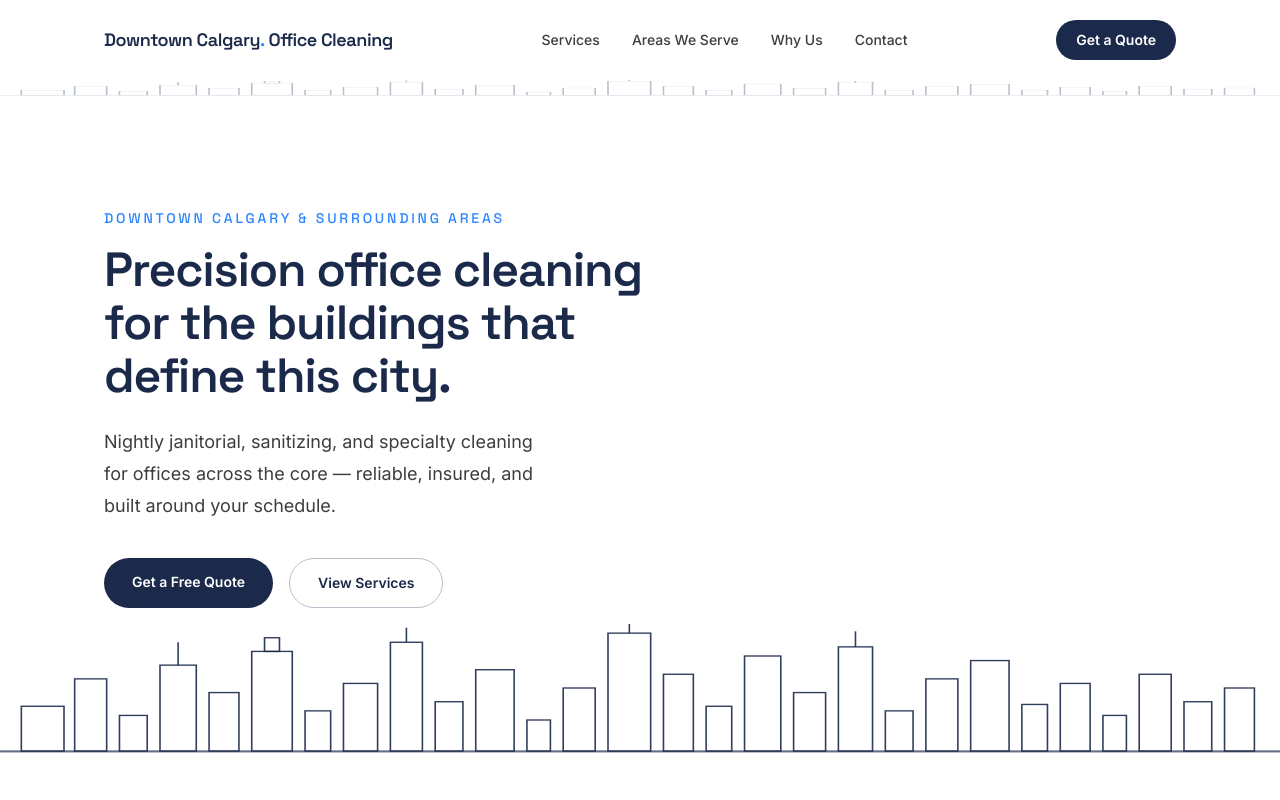
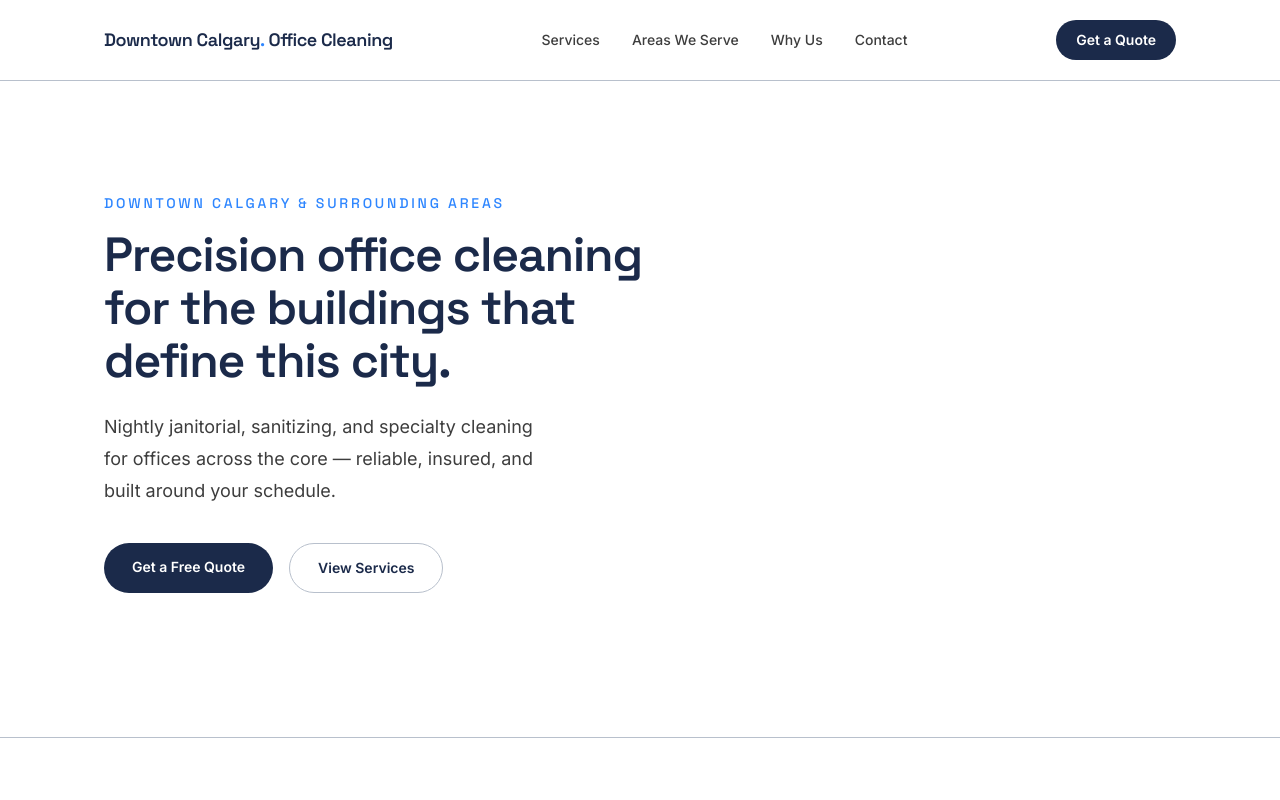
Before and after one commit to danielospina-la/downtown-calgary-office-cleaning, a Next.js app: page / in a window 1280 px wide. Shown: the top 800 px of the page. Built offline with nearby package versions, Linux system fonts and the light colour scheme.

Commit message:
Remove skyline motif, pending new design direction

```diff
--- a/src/components/Footer.tsx
+++ b/src/components/Footer.tsx
@@ -1,10 +1,7 @@
-import Skyline from "./Skyline";
-
 export default function Footer() {
   return (
     <footer className="bg-navy">
-      <Skyline className="h-10 w-full text-steel/40" strokeColor="currentColor" />
-      <div className="mx-auto flex max-w-6xl flex-col items-start justify-between gap-6 px-6 pb-10 sm:flex-row sm:items-center sm:px-10">
+      <div className="mx-auto flex max-w-6xl flex-col items-start justify-between gap-6 px-6 py-10 sm:flex-row sm:items-center sm:px-10">
         <p className="font-heading text-sm font-semibold text-white">
           Downtown Calgary Office Cleaning
         </p>
--- a/src/components/Header.tsx
+++ b/src/components/Header.tsx
@@ -1,5 +1,3 @@
-import Skyline from "./Skyline";
-
 const NAV_LINKS = [
   { label: "Services", href: "#services" },
   { label: "Areas We Serve", href: "#areas" },
@@ -9,7 +7,7 @@ const NAV_LINKS = [
 
 export default function Header() {
   return (
-    <header className="sticky top-0 z-50 bg-white">
+    <header className="sticky top-0 z-50 border-b border-steel bg-white">
       <div className="mx-auto flex max-w-6xl items-center justify-between px-6 py-5 sm:px-10">
         <a
           href="#top"
@@ -38,10 +36,6 @@ export default function Header() {
           Get a Quote
         </a>
       </div>
-      <Skyline
-        className="h-4 w-full text-steel"
-        strokeColor="currentColor"
-      />
     </header>
   );
 }
--- a/src/components/Hero.tsx
+++ b/src/components/Hero.tsx
@@ -1,10 +1,8 @@
-import Skyline from "./Skyline";
-
 export default function Hero() {
   return (
     <section
       id="top"
-      className="relative overflow-hidden border-b border-steel bg-white"
+      className="border-b border-steel bg-white"
     >
       <div className="mx-auto max-w-6xl px-6 pt-20 pb-28 sm:px-10 sm:pt-28 sm:pb-36">
         <div className="max-w-xl">
@@ -36,12 +34,6 @@ export default function Hero() {
           </div>
         </div>
       </div>
-
-      {/* Bold skyline moment anchoring the hero */}
-      <Skyline
-        className="absolute inset-x-0 bottom-0 h-24 w-full text-navy/90 sm:h-32"
-        strokeColor="currentColor"
-      />
     </section>
   );
 }
--- a/src/components/Skyline.tsx
+++ /dev/null
@@ -1,63 +0,0 @@
-type SkylineProps = {
-  className?: string;
-  strokeColor?: string;
-};
-
-/**
- * Thin geometric line-drawing of the Downtown Calgary skyline.
- * Used as a recurring structural motif (header divider, hero backdrop, footer).
- * Deliberately abstract — not a literal photo, just building silhouettes.
- */
-export default function Skyline({
-  className = "",
-  strokeColor = "currentColor",
-}: SkylineProps) {
-  return (
-    <svg
-      viewBox="0 0 1200 140"
-      preserveAspectRatio="none"
-      className={className}
-      aria-hidden="true"
-    >
-      <g fill="none" stroke={strokeColor} strokeWidth="1.5">
-        {/* baseline */}
-        <line x1="0" y1="139" x2="1200" y2="139" />
-
-        {/* buildings, left to right */}
-        <rect x="20" y="90" width="40" height="49" />
-        <rect x="70" y="60" width="30" height="79" />
-        <rect x="112" y="100" width="26" height="39" />
-        <rect x="150" y="45" width="34" height="94" />
-        <line x1="167" y1="20" x2="167" y2="45" />
-        <rect x="196" y="75" width="28" height="64" />
-        <rect x="236" y="30" width="38" height="109" />
-        <rect x="248" y="15" width="14" height="15" />
-        <rect x="286" y="95" width="24" height="44" />
-        <rect x="322" y="65" width="32" height="74" />
-        <rect x="366" y="20" width="30" height="119" />
-        <line x1="381" y1="4" x2="381" y2="20" />
-        <rect x="408" y="85" width="26" height="54" />
-        <rect x="446" y="50" width="36" height="89" />
-        <rect x="494" y="105" width="22" height="34" />
-        <rect x="528" y="70" width="30" height="69" />
-        <rect x="570" y="10" width="40" height="129" />
-        <line x1="590" y1="-6" x2="590" y2="10" />
-        <rect x="622" y="55" width="28" height="84" />
-        <rect x="662" y="90" width="24" height="49" />
-        <rect x="698" y="35" width="34" height="104" />
-        <rect x="744" y="75" width="30" height="64" />
-        <rect x="786" y="25" width="32" height="114" />
-        <line x1="802" y1="8" x2="802" y2="25" />
-        <rect x="830" y="95" width="26" height="44" />
-        <rect x="868" y="60" width="30" height="79" />
-        <rect x="910" y="40" width="36" height="99" />
-        <rect x="958" y="88" width="24" height="51" />
-        <rect x="994" y="65" width="28" height="74" />
-        <rect x="1034" y="100" width="22" height="39" />
-        <rect x="1068" y="55" width="30" height="84" />
-        <rect x="1110" y="85" width="26" height="54" />
-        <rect x="1148" y="70" width="28" height="69" />
-      </g>
-    </svg>
-  );
-}
```
